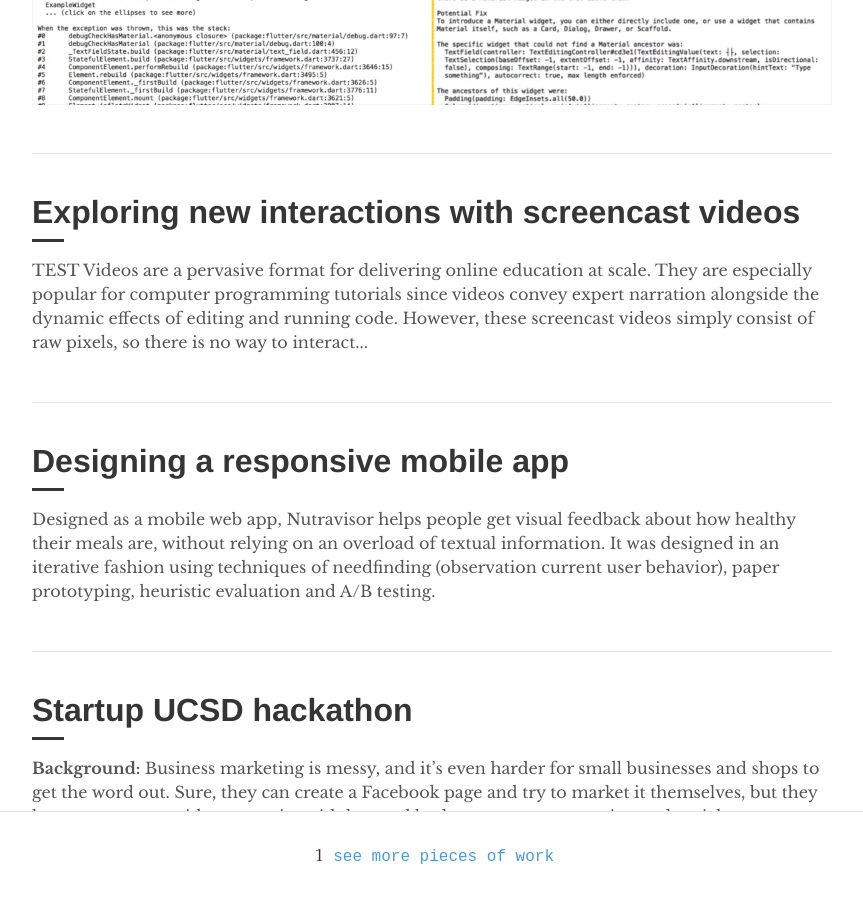
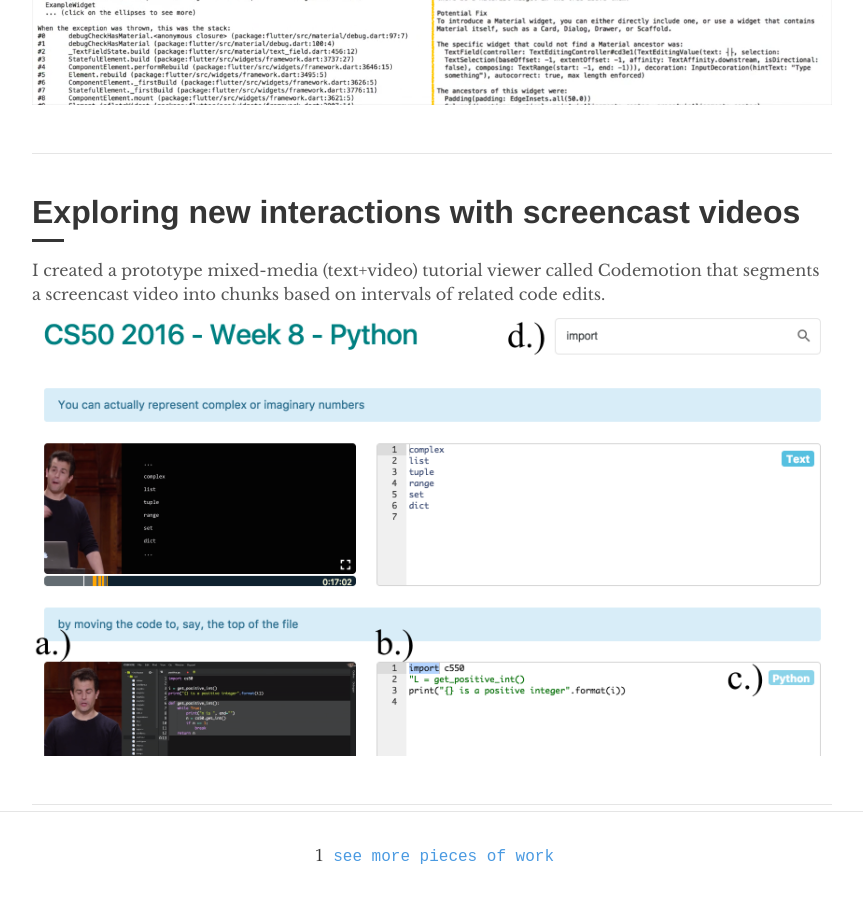
Before and after one commit to kandarpksk/kandarpksk.github.io, a Jekyll site: the page built from index.html, in a window 1280 px wide and 900 px high, scrolled down 823 px. Shown: the whole window, without its empty margins (208-1071 px from the left). Built offline with Jekyll 4.4.1, drawn with Linux system fonts in a browser that asks for light colours; the list of posts is cut into pages by our own code.

Commit message:
Update 2018-01-28-codemotion.md

```diff
--- a/_posts/2018-01-28-codemotion.md
+++ b/_posts/2018-01-28-codemotion.md
@@ -2,10 +2,10 @@
 layout: post
 title: "Exploring new interactions with screencast videos"
 permalink: /codemotion
-excerpt_separator: <!--more-->
+excerpt: I created a prototype mixed-media (text+video) tutorial viewer called Codemotion that segments a screencast video into chunks based on intervals of related code edits. <img src="/assets/codemotion/ui-cropped.png"/>
 ---
 
-TEST Videos are a pervasive format for delivering online education at scale. They are especially popular for computer programming tutorials since videos convey expert narration alongside the dynamic effects of editing and running code. However, these screencast videos simply consist of raw pixels, so there is no way to interact with the code embedded inside of them. To expand the design space of learner interactions with programming videos, I developed a computer vision algorithm that automatically extracts source code and dynamic edits from existing videos.
+Videos are a pervasive format for delivering online education at scale. They are especially popular for computer programming tutorials since videos convey expert narration alongside the dynamic effects of editing and running code. However, these screencast videos simply consist of raw pixels, so there is no way to interact with the code embedded inside of them. To expand the design space of learner interactions with programming videos, I developed a computer vision algorithm that automatically extracts source code and dynamic edits from existing videos.
 
 Guided by my advisor, I used the algorithm to power a novel video player called *Codemotion* and then elicited ideas from potential users by running an usability study with 10 students followed by four participatory design workshops with 12 other students. Participants collectively generated ideas for 28 kinds of interactions such as inline code editing, code-based skimming, pop-up video search, and in-video coding exercises. (links to [conference talk slides](https://www.icloud.com/keynote/0CrqCVgrx10z1Dov72B_bmG-g#Codemotion-LAS18-Kandarp), [research paper](/files/codemotion-las2018-khandwala.pdf) and [code](https://github.com/kandarpksk/codemotion-las2018))
 
```
